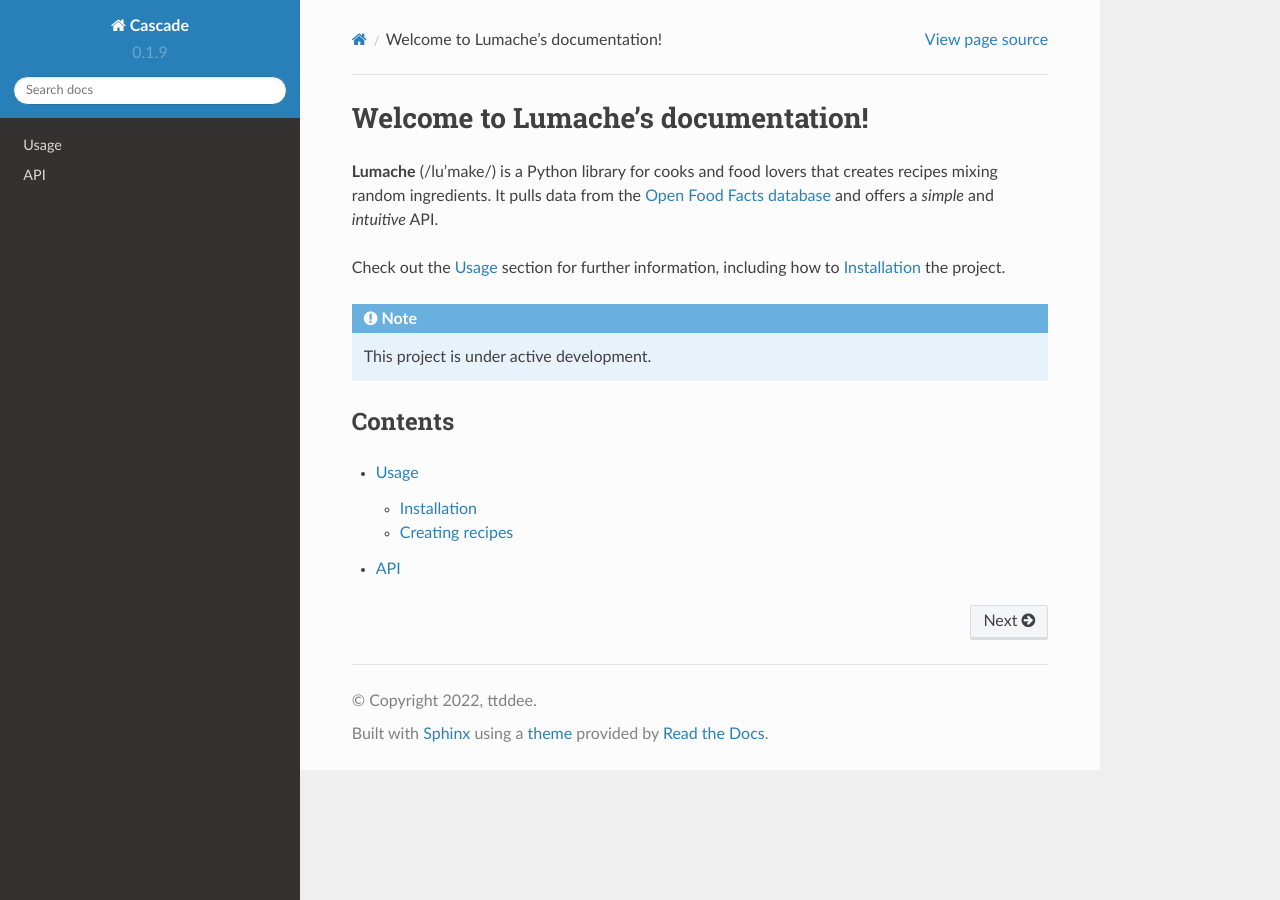
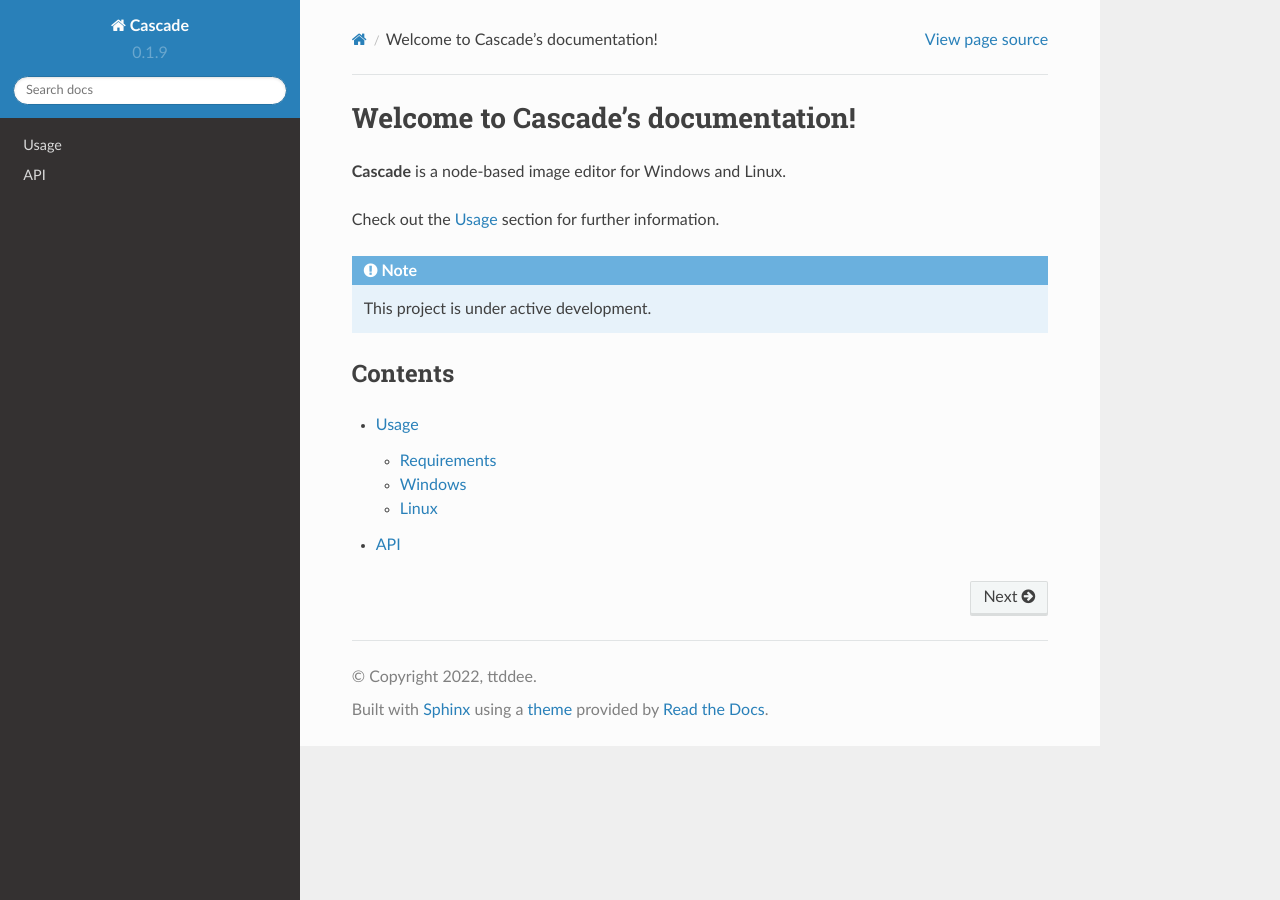
Before and after one commit to ttddee/CascadeDocs, a Sphinx documentation site: the page built from docs/source/index.rst, in a window 1280 px wide. Built offline with Sphinx 7.4.7 and the Read the Docs theme 2.0.0, drawn with Linux system fonts in a browser that asks for light colours.

Commit message:
Update docs.

```diff
--- a/README.rst
+++ b/README.rst
@@ -1,2 +1,2 @@
-Cascade ReadTheDocs documentation
+Cascade documentation
 =======================================
--- a/docs/source/index.rst
+++ b/docs/source/index.rst
@@ -1,13 +1,9 @@
-Welcome to Lumache's documentation!
+Welcome to Cascade's documentation!
 ===================================
 
-**Lumache** (/lu'make/) is a Python library for cooks and food lovers
-that creates recipes mixing random ingredients.
-It pulls data from the `Open Food Facts database <https://world.openfoodfacts.org/>`_
-and offers a *simple* and *intuitive* API.
+**Cascade** is a node-based image editor for Windows and Linux.
 
-Check out the :doc:`usage` section for further information, including
-how to :ref:`installation` the project.
+Check out the :doc:`usage` section for further information.
 
 .. note::
 
```
Also changed, not shown: docs/source/usage.rst (+19 -18 lines).
